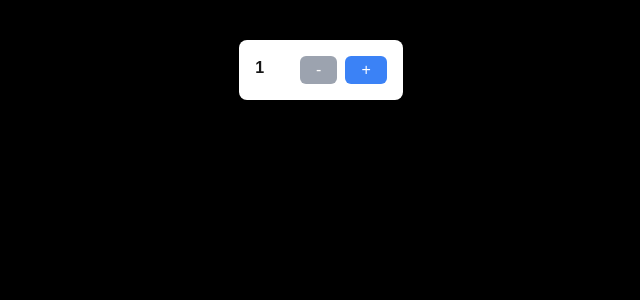
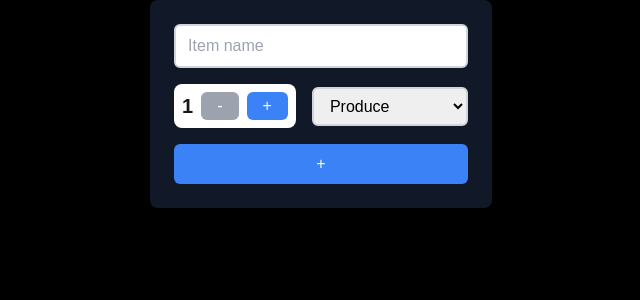
Before and after one commit to narapark7561/cprg306-assignments, a Next.js app: page /week-5 in a window 1280 px wide. Shown: the top 300 px of the page, without its empty margins (319-959 px from the left). Built offline with nearby package versions, Linux system fonts and the light colour scheme.

Commit message:
Completed Week 5 Assignment

```diff
--- a/app/week-5/new-item.js
+++ b/app/week-5/new-item.js
@@ -4,6 +4,34 @@ import { useState } from "react";
 
 export default function NewItem() {
   const [quantity, setQuantity] = useState(1);
+  const [name, setName] = useState("");
+  const [category, setCategory] = useState("produce");
+
+  const handleSubmit = (event) => {
+    event.preventDefault();
+    let item = {
+      name: name,
+      qty: quantity,
+      ct: category,
+    };
+
+    console.log(
+      `You selected ${item.name} for ${item.qty} in ${item.ct} category`
+    );
+
+    alert(`
+      Item: ${item.name}
+      Quantity: ${item.qty}
+      Category: ${item.ct}
+      `);
+
+    setName("");
+    setQuantity(1);
+    setCategory("produce");
+  };
+
+  const handleItemNameChange = (event) => setName(event.target.value);
+  const handleCategoryChange = (event) => setCategory(event.target.value);
 
   const increment = () => {
     let currentQuantity = quantity;
@@ -33,14 +61,70 @@ export default function NewItem() {
   }
 
   return (
-    <div className="bg-white p-4 rounded-lg flex justify-center space-x-2 max-w-60 mt-10">
-      <p className="font-semibold mr-7">{quantity}</p>
-      <button onClick={decrement} className={decrementButtonStyles}>
-        -
-      </button>
-      <button onClick={increment} className={incrementButtonStyles}>
-        +
-      </button>
-    </div>
+    <form
+      onSubmit={handleSubmit}
+      className="max-w-sm mx-auto bg-gray-900 p-6 rounded-lg shadow-lg space-y-4"
+    >
+      <div className="mb-4">
+        <input
+          onChange={handleItemNameChange}
+          value={name}
+          type="text"
+          name="item_name"
+          placeholder="Item name"
+          className="w-full px-3 py-2 text-black rounded-md border-2 border-gray-300 focus:border-blue-500 focus:outline-none"
+        />
+      </div>
+      <div className="flex items-center justify-between space-x-4 mb-4">
+        <div className="flex items-center bg-white p-2 rounded-lg space-x-2">
+          <p className="font-semibold text-xl">{quantity}</p>
+          <button
+            type="button"
+            onClick={decrement}
+            className={decrementButtonStyles}
+          >
+            -
+          </button>
+          <button
+            type="button"
+            onClick={increment}
+            className={incrementButtonStyles}
+          >
+            +
+          </button>
+        </div>
+        <div className="flex-1">
+          <select
+            onChange={handleCategoryChange}
+            value={category}
+            className="w-full px-3 py-2 text-black rounded-md border-2 border-gray-300 focus:border-blue-500 focus:outline-none"
+          >
+            <option disabled value="">
+              Category
+            </option>
+            <option value="produce">Produce</option>
+            <option value="dairy">Dairy</option>
+            <option value="bakery">Bakery</option>
+            <option value="meat">Meat</option>
+            <option value="frozen_foods">Frozen Foods</option>
+            <option value="canned_goods">Canned Goods</option>
+            <option value="dry_goods">Dry Goods</option>
+            <option value="beverages">Beverages</option>
+            <option value="snacks">Snacks</option>
+            <option value="household">Household</option>
+            <option value="other">Other</option>
+          </select>
+        </div>
+      </div>
+
+      <div>
+        <button
+          type="submit"
+          className="w-full bg-blue-500 text-white py-2 rounded-md hover:bg-blue-600"
+        >
+          +
+        </button>
+      </div>
+    </form>
   );
 }
```
